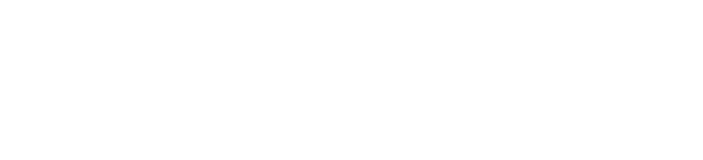
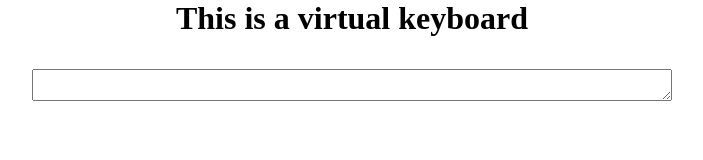
Before and after one commit to KolyaVol/virtual-keyboard, a plain HTML site: page index.html in a window 1280 px wide. Shown: the whole page, without its empty margins (288-991 px from the left). Drawn offline with Linux system fonts and the light colour scheme.

Commit message:
feat: create main elements

```diff
--- a/index.js
+++ b/index.js
@@ -1,4 +1,20 @@
+const init = () => {
+  const container = document.createElement("main");
+  container.classList.add("main");
+  document.body.appendChild(container);
 
+  const title = document.createElement("h1");
+  title.classList.add("title");
+  title.innerText = "This is a virtual keyboard ";
+  container.appendChild(title)
+
+  const textarea = document.createElement("textarea");
+  textarea.classList.add("textarea");
+  container.appendChild(textarea);
+};
+init();
+
+const createKeys = () => {
   const keyLayoutEng = [
     "`",
     "1",
@@ -263,3 +279,5 @@
     "down arrow",
     "right arrow",
   ];
+
+};
--- a/style.css
+++ b/style.css
@@ -3,3 +3,17 @@
     margin: 0;
     box-sizing: border-box;
 }
+
+.main {
+    display: flex;
+    justify-content: center;
+    align-items: center;
+    flex-direction: column;
+    gap: 2rem;
+}
+
+.textarea {
+    align-self: center;
+    resize: vertical;
+    width: 50%;
+}
```
Lines whose indentation alone changed are shown as unchanged.
